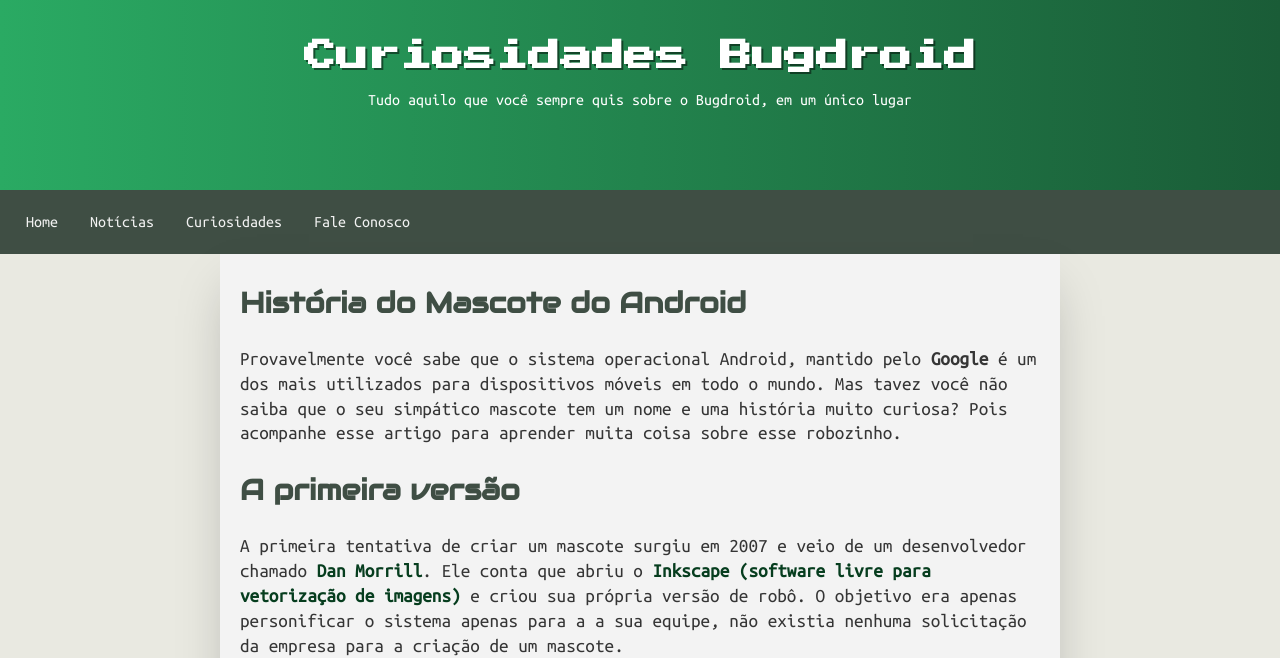
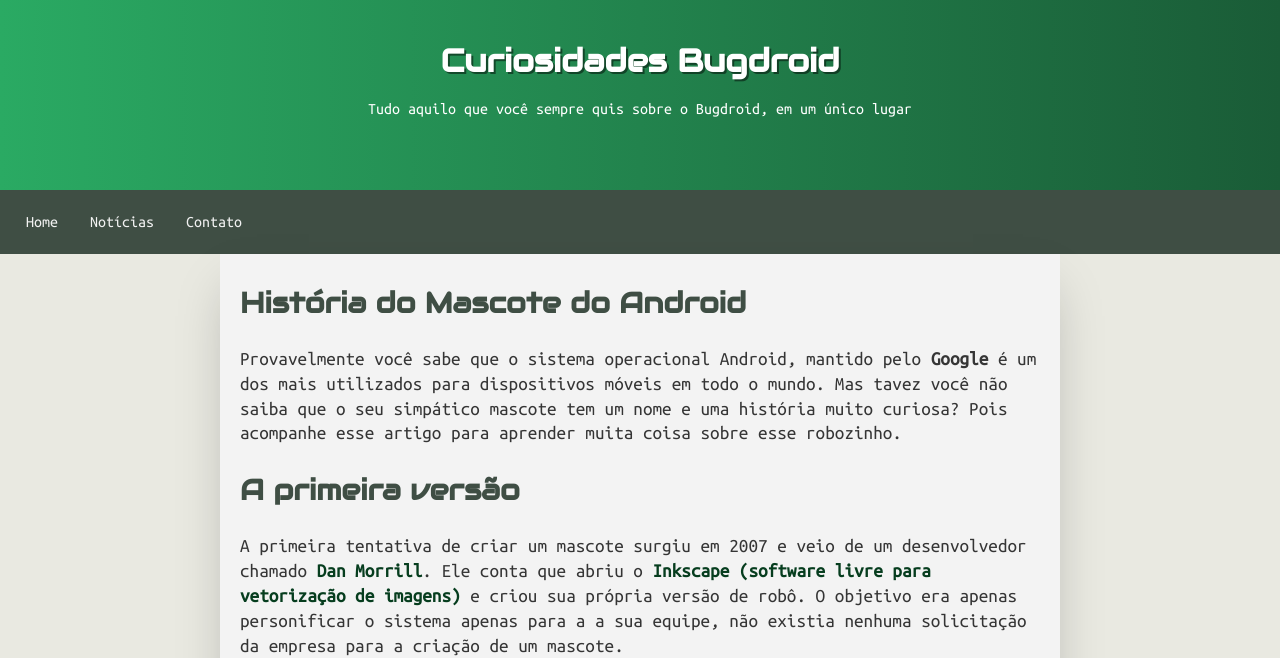
Before and after one commit to ogiratech/desafio-site-android, a plain HTML site: page index.html in a window 1280 px wide. Shown: the top 658 px of the page. Drawn offline with Linux system fonts and the light colour scheme.

Commit message:
Melhorias de Fonte
+ melhorias no menu

```diff
--- a/estilo/style.css
+++ b/estilo/style.css
@@ -53,7 +53,7 @@
 
 header > h1{
     color: white;
-    font-family: var(--fonte-destaque);
+    font-family: var(--fonte-audio);
     margin-bottom: 20px;
     text-shadow: 2px 2px 0px rgba(0, 0, 0, 0.479);
 }
--- a/index.html
+++ b/index.html
@@ -16,8 +16,7 @@
     <nav>
         <a href="#">Home</a>
         <a href="#">Notícias</a>
-        <a href="#">Curiosidades</a>
-        <a href="#">Fale Conosco</a>
+        <a href="#">Contato</a>
     </nav>
     <main>
         <article>
```
